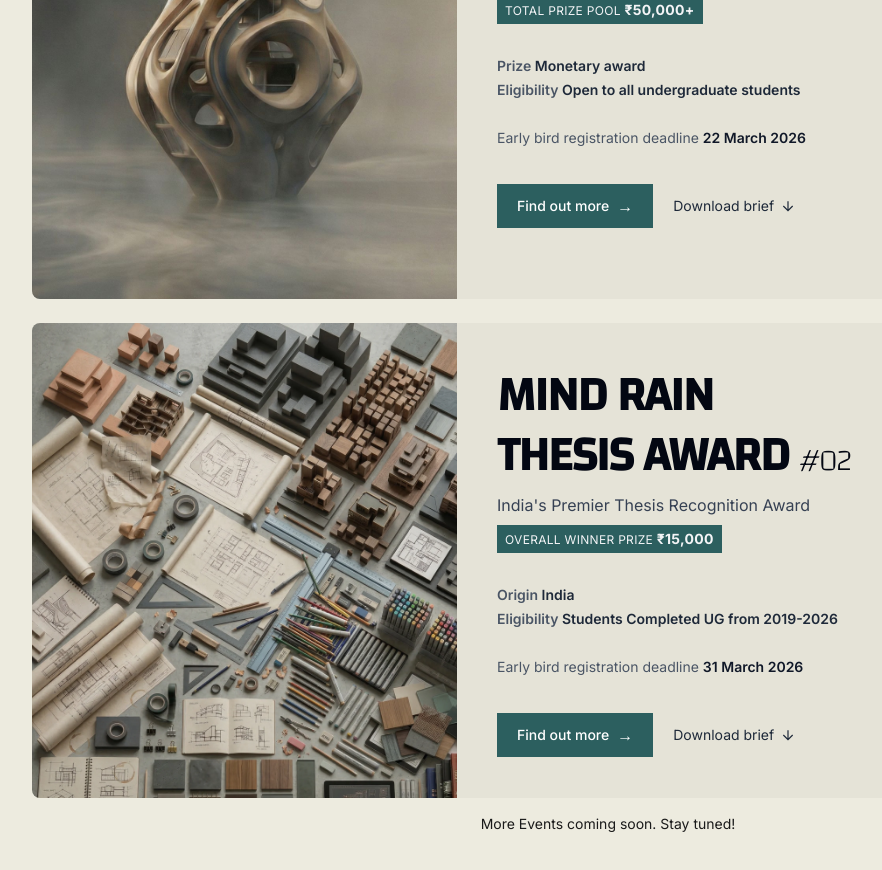
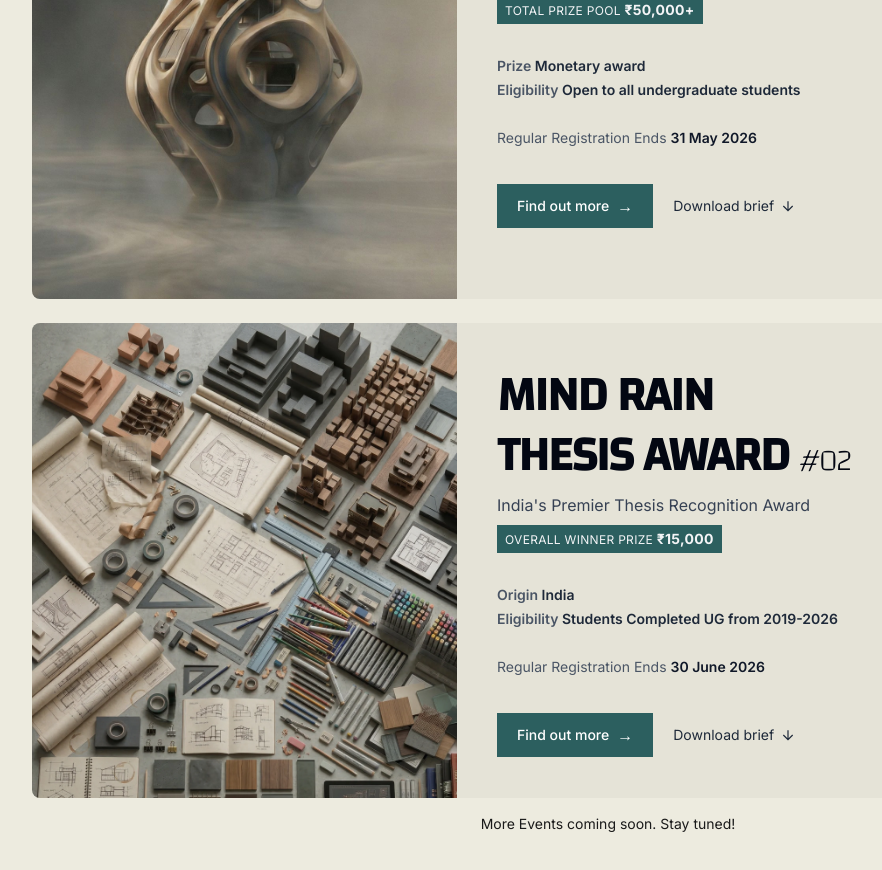
Before and after one commit to rd6260/mindrain, a Next.js app: page /home in a window 1280 px wide. Shown: the part 1260-2130 px from the top of the page, without its empty margins (32-914 px from the left). Built offline with nearby package versions, Linux system fonts and the light colour scheme; no server answers.

Commit message:
updated time

```diff
--- a/app/home/page.tsx
+++ b/app/home/page.tsx
@@ -202,8 +202,8 @@ export default function HomePage() {
               { label: "Prize", value: "Monetary award" },
               { label: "Eligibility", value: "Open to all undergraduate students" },
             ]}
-            deadlineLabel="Early bird registration deadline"
-            deadlineValue="22 March 2026"
+            deadlineLabel="Regular Registration Ends"
+            deadlineValue="31 May 2026"
             findOutMoreHref="/competition/the-unreal-house-2025-2026"
             briefFiles={[
               { name: "Important Dates & Calendar", description: "Key deadlines and schedule", url: "https://pdtlcmfanqfascgivywf.supabase.co/storage/v1/object/public/competition_brief/the_unreal_house/Important%20Dates-Calender.pdf" },
@@ -227,8 +227,8 @@ export default function HomePage() {
               { label: "Origin", value: "India" },
               { label: "Eligibility", value: "Students Completed UG from 2019-2026" },
             ]}
-            deadlineLabel="Early bird registration deadline"
-            deadlineValue="31 March 2026"
+            deadlineLabel="Regular Registration Ends"
+            deadlineValue="30 June 2026"
             findOutMoreHref="/competition/thesis-award-2026"
             briefFiles={[
               { name: "MR Thesis Award Detailed PDF", description: "Full competition brief document", url: "https://pdtlcmfanqfascgivywf.supabase.co/storage/v1/object/public/competition_brief/thesis_award_26/MindRain%20Thesis%20Award%20(Detailed%20PDF).pdf" },
```
